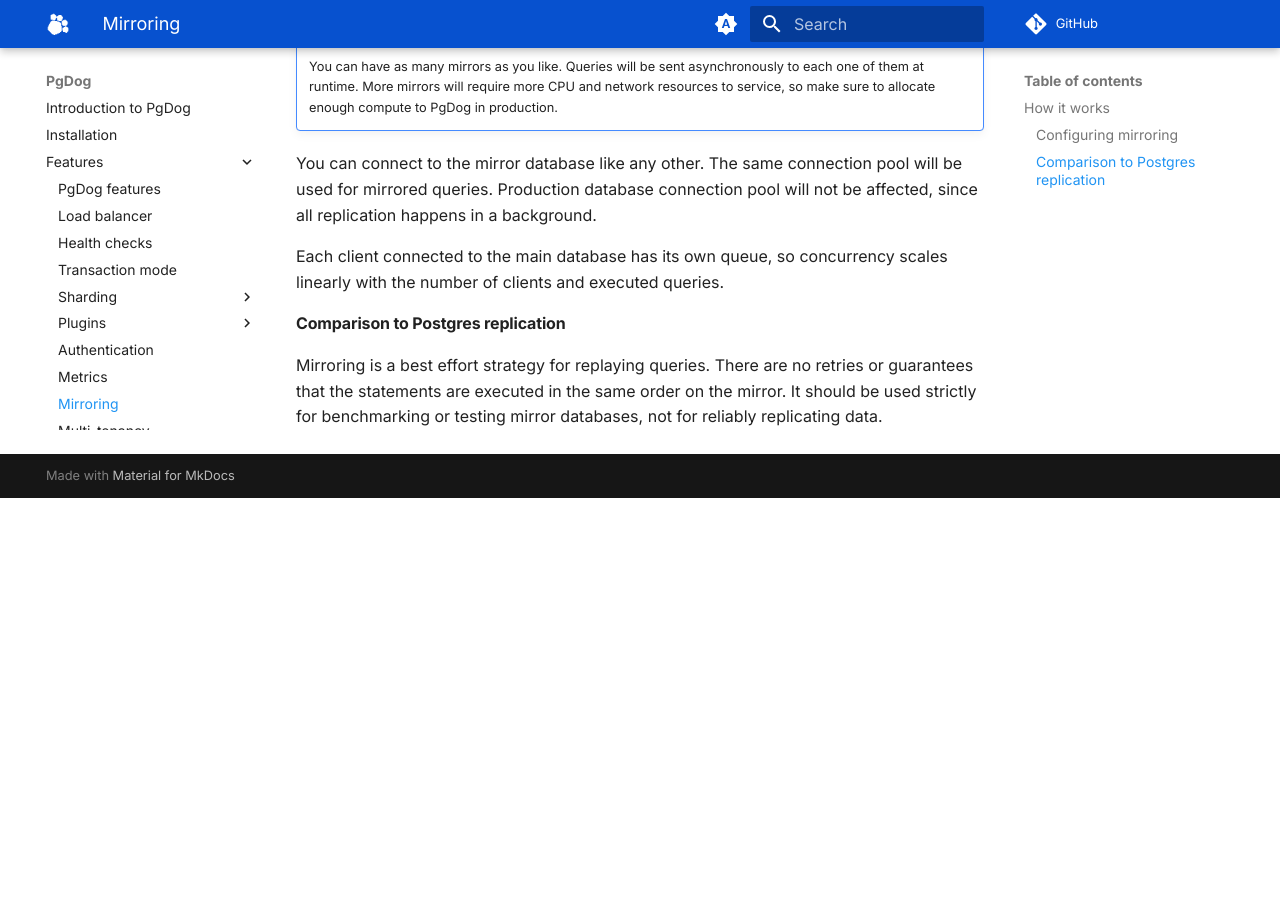
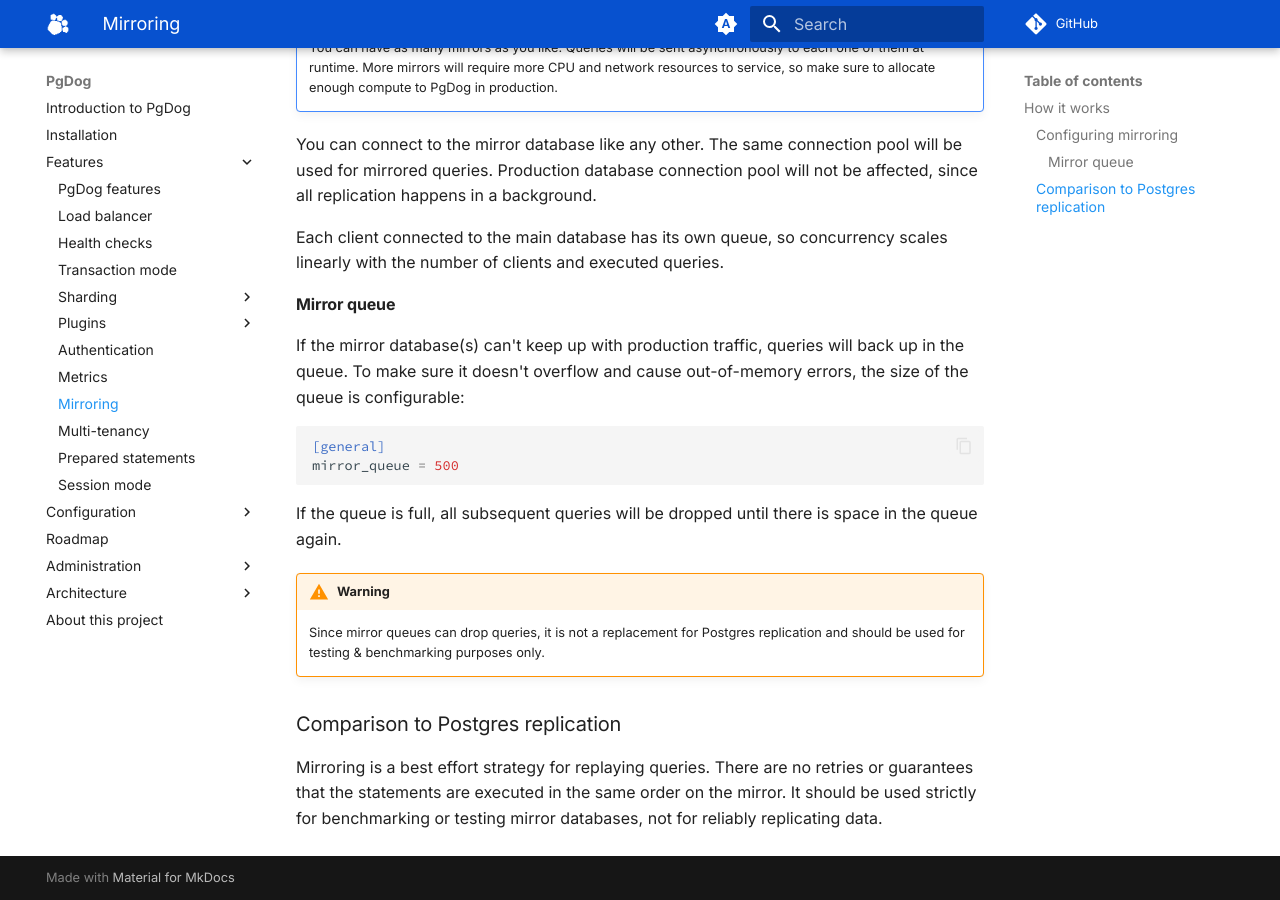
Before and after one commit to pgdogdev/docs, an MkDocs documentation site: the page built from docs/features/mirroring.md, in a window 1280 px wide and 900 px high, scrolled down 1223 px. Built offline with MkDocs 1.6.1 and Material for MkDocs 9.7.7, drawn with Linux system fonts in a browser that asks for light colours; comment, search, counter and statistics services are not loaded; before the commit the page ends 1721 px from its top, so only the background shows below that.

Commit message:
mirroring notes

````diff
--- a/docs/features/mirroring.md
+++ b/docs/features/mirroring.md
@@ -2,7 +2,7 @@
 
 Database mirroring replicates traffic, byte for byte, from one database to another. This allows to test how databases respond to production traffic, without breaking production databases.
 
-### How it works
+## How it works
 
 !!! note
     This feature is still experimental. Please [report](https://github.com/pgdogdev/pgdog/issues) any issues you may run into.
@@ -13,7 +13,7 @@
   <img src="/images/mirroring.png" width="80%" height="auto" alt="Mirroring" style="width: 80%;">
 </center>
 
-#### Configuring mirroring
+### Configuring mirroring
 
 To use mirroring, first configure both the mirror and the production database in `pgdog.toml`. Once you have it running, add `mirror_of` to all instances of the mirror database:
 
@@ -35,6 +35,20 @@
 
 Each client connected to the main database has its own queue, so concurrency scales linearly with the number of clients and executed queries.
 
-#### Comparison to Postgres replication
+#### Mirror queue
+
+If the mirror database(s) can't keep up with production traffic, queries will back up in the queue. To make sure it doesn't overflow and cause out-of-memory errors, the size of the queue is configurable:
+
+```toml
+[general]
+mirror_queue = 500
+```
+
+If the queue is full, all subsequent queries will be dropped until there is space in the queue again.
+
+!!! warning
+    Since mirror queues can drop queries, it is not a replacement for Postgres replication and should be used for testing & benchmarking purposes only.
+
+### Comparison to Postgres replication
 
 Mirroring is a best effort strategy for replaying queries. There are no retries or guarantees that the statements are executed in the same order on the mirror. It should be used strictly for benchmarking or testing mirror databases, not for reliably replicating data.
````
Also changed, not shown: docs/images/mirroring.png.
